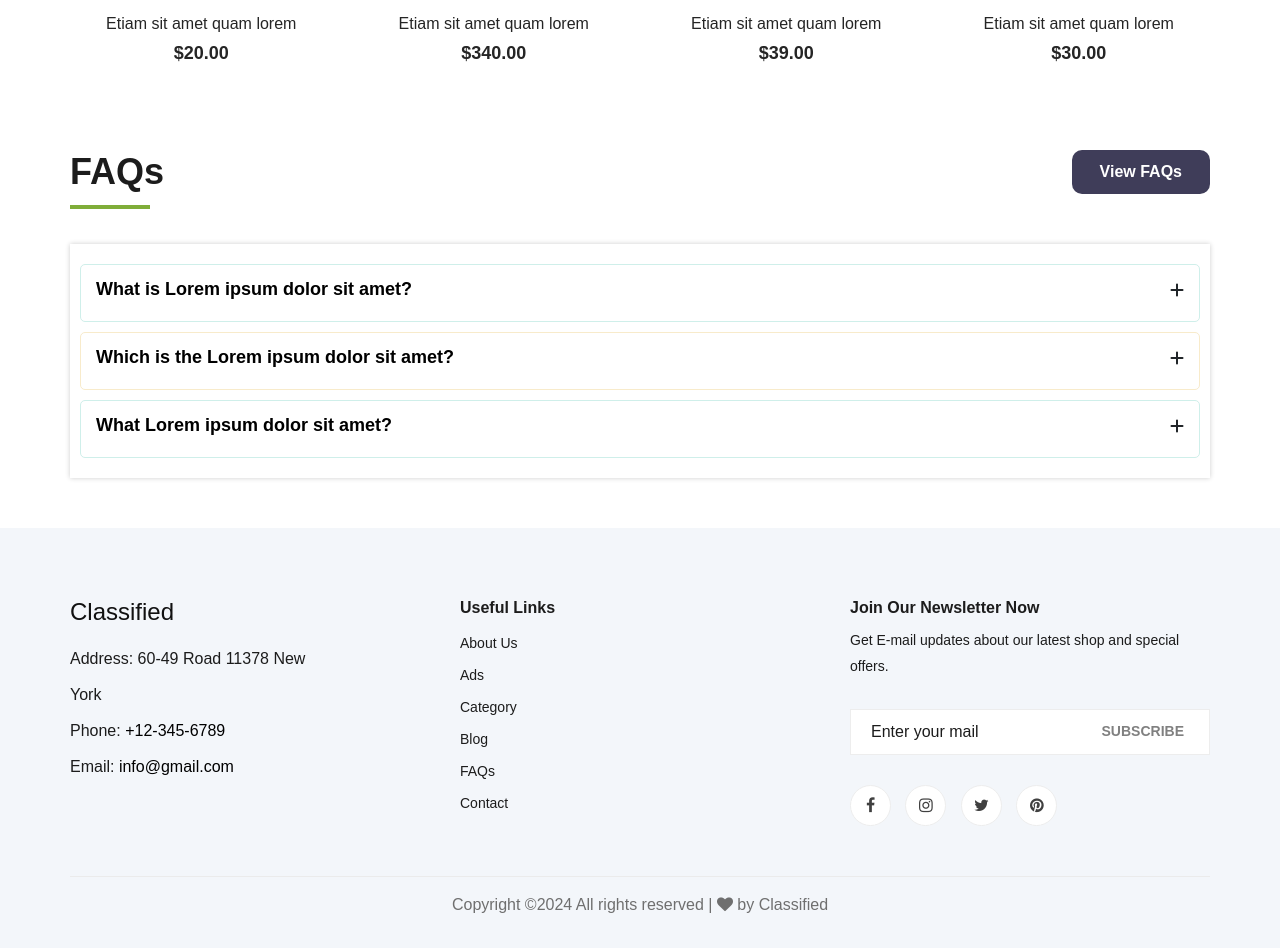
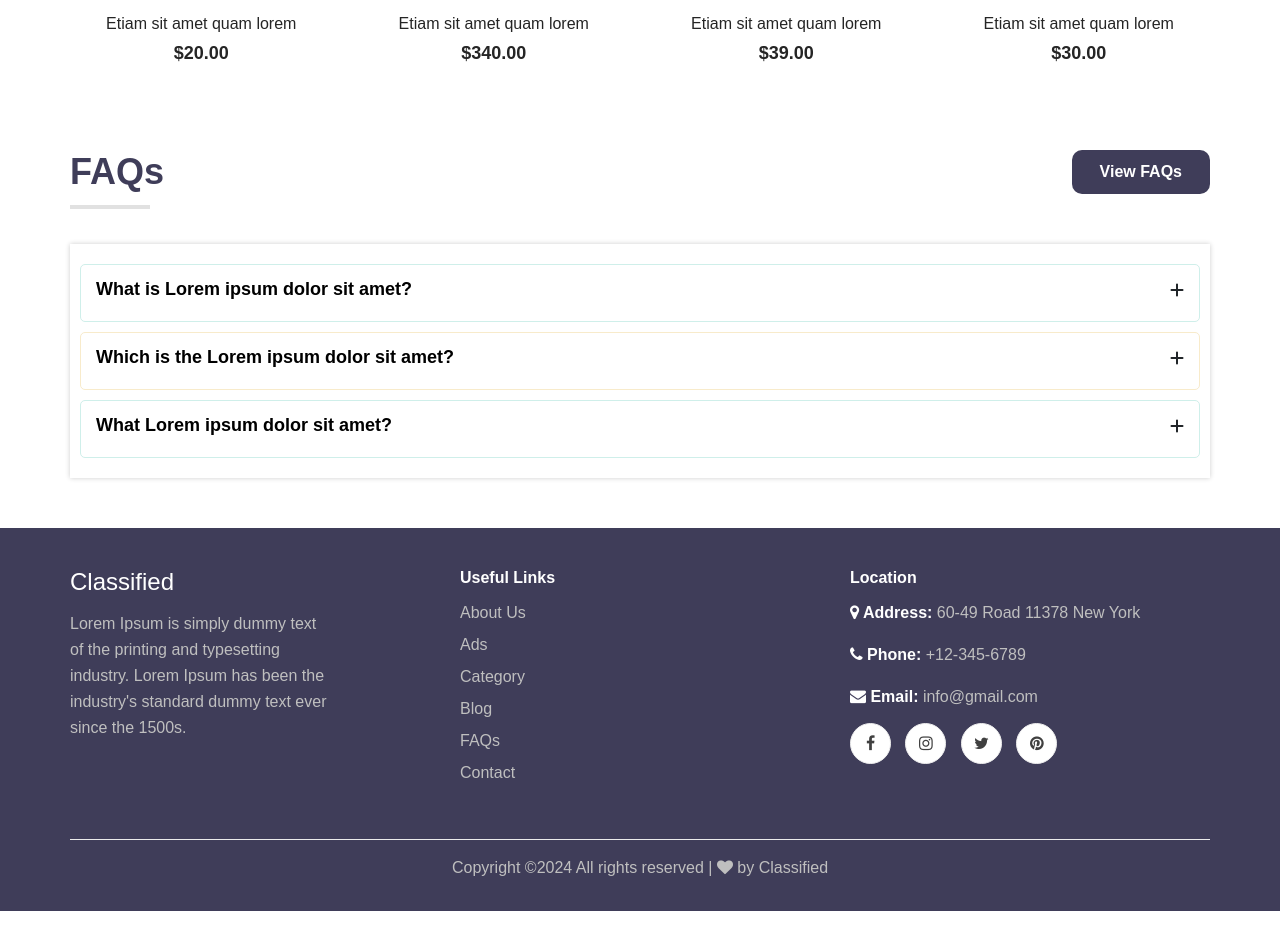
Before and after one commit to ayushifablead/classfiledwebsite, a PHP site: page /index.php in a window 1280 px wide. Shown: the part 1841-2789 px from the top of the page. After the commit the page ends 2752 px from the top, so only its background shows below. Run offline with PHP 8.4, Linux system fonts and the light colour scheme; some libraries are stand-ins or nearby versions.

Commit message:
first commit

```diff
--- a/css/style.css
+++ b/css/style.css
@@ -88,7 +88,7 @@ ol {
 }
 
 .section-title h2 {
-	color: #1c1c1c;
+	color: #3f3d59;
 	font-weight: 700;
 	position: relative;
 }
@@ -100,7 +100,7 @@ ol {
 	right: 0;
 	height: 4px;
 	width: 80px;
-	background: #7fad39;
+	background: #e1e1e1;
 	content: "";
 	/* margin: 0 auto; */
 }
@@ -638,7 +638,7 @@ ol {
     margin-left: auto;
 }
 .hero__search__form {
-	width: 541px;
+	width: 510px;
 	height: 50px;
 
 	position: relative;
@@ -2760,11 +2760,17 @@ img.cover.img-whp.w-100 {
 -----------------------*/
 
 .footer {
-	background: #F3F6FA;
-	padding-top: 70px;
+	background: #3f3d59;
+	padding-top: 40px;
 	padding-bottom: 0;
 }
-
+footer.footer.spad h4
+{
+	color: white;
+}
+footer.footer.spad p{
+	color: #bfbfbf;
+}
 .footer__about {
 	margin-bottom: 30px;
 }
@@ -2790,7 +2796,7 @@ img.cover.img-whp.w-100 {
 }
 
 .footer__widget h6 {
-	color: #1c1c1c;
+	color: white;
 	font-weight: 700;
 	margin-bottom: 10px;
 }
@@ -2805,9 +2811,30 @@ img.cover.img-whp.w-100 {
 }
 
 .footer__widget ul li a {
-	color: #1c1c1c;
-	font-size: 14px;
+	color: #bfbfbf;
+	font-size: 16px;
 	line-height: 32px;
+}
+.footer__widget1 ul li a.link-text {
+    color: #bfbfbf;
+    font-size: 16px;
+	font-weight: 400;
+    line-height: 32px;
+}
+.footer__widget1 ul li
+{
+	color: white;
+    font-weight: 700;
+    margin-bottom: 10px;
+}
+.footer__widget1 h6{
+	color: white;
+    font-weight: 700;
+    margin-bottom: 10px;
+}
+.footer__widget1 ul li
+{
+	list-style: none;
 }
 
 .footer__widget p {
@@ -2867,7 +2894,7 @@ img.cover.img-whp.w-100 {
 }
 
 .footer__widget .footer__widget__social a:hover {
-	background: #7fad39;
+	background: transparent;
 	color: #ffffff;
 	border-color: #ffffff;
 }
@@ -3681,7 +3708,7 @@ img.cover.img-whp.w-100 {
 		border: 1px solid #f8ebcb;
 	}
 	.accordion .accordion-content:hover{
-		background-color: #7fad39;
+		background-color: #3f3d59;
 
 	}
 	.accordion .accordion-content:hover h5{
--- a/footer.php
+++ b/footer.php
@@ -11,11 +11,8 @@
                          <h4>Classified</h4>
                          </a>
                         </div>
-                        <ul>
-                            <li>Address: 60-49 Road 11378 New York</li>
-                            <li>Phone: <a class="link-text" href="tel:+123456789"> +12-345-6789</a></li>
-                            <li>Email: <a class="link-text" href="mailto:info@gmail.com">info@gmail.com</a></li>
-                        </ul>
+                       <p>Lorem Ipsum is simply dummy text of the printing and typesetting industry. Lorem Ipsum has been the industry's standard dummy text ever since the 1500s.
+</p>
                     </div>
                 </div>
                 <div class="col-lg-4 col-md-6 col-sm-6 offset-lg-1">
@@ -33,13 +30,16 @@
                     </div>
                 </div>
                 <div class="col-lg-4 col-md-12">
+                <div class="footer__widget1">
+                <h6>Location</h6>
+                <ul>
+                            <li><i class="fa fa-map-marker" aria-hidden="true"></i>  Address: <a class="link-text" href="#"> 60-49 Road 11378 New York</a></li>
+                            <li><i class="fa fa-phone" aria-hidden="true"></i> Phone: <a class="link-text" href="tel:+123456789"> +12-345-6789</a></li>
+                            <li><i class="fa fa-envelope" aria-hidden="true"></i> Email: <a class="link-text" href="mailto:info@gmail.com">info@gmail.com</a></li>
+                        </ul>
+</div>
                     <div class="footer__widget">
-                        <h6>Join Our Newsletter Now</h6>
-                        <p>Get E-mail updates about our latest shop and special offers.</p>
-                        <form action="#">
-                            <input type="text" placeholder="Enter your mail">
-                            <button type="submit" class="site-btn">Subscribe</button>
-                        </form>
+
                         <div class="footer__widget__social">
                             <a href="#"><i class="fa fa-facebook"></i></a>
                             <a href="#"><i class="fa fa-instagram"></i></a>
@@ -48,6 +48,7 @@
                         </div>
                     </div>
                 </div>
+
             </div>
             <div class="row">
                 <div class="col-lg-12">
--- a/header.php
+++ b/header.php
@@ -205,7 +205,7 @@
                                     <li><a href="./blog-details.php">Blog Details</a></li>
                                 </ul>
                             </li> -->
-                            <li><a href="./category.php">Categories</a></li>
+                            <li><a href="./category1.php">Categories</a></li>
                           <li><a href="login.php">Login</a></li>
                              <!--  <li><a href="./faqs.php">Faqs</a></li>
                             <li><a href="./contact.php">Contact</a></li> -->
--- a/index.php
+++ b/index.php
@@ -66,7 +66,7 @@
                 <div class="col-lg-12">
                 <div class="d-flex justify-content-between section-title">
                         <h2>Trending</h2>
-                        <button type="submit" class="view_button_dasboard_page"    onclick="window.location.href='fresh-meat-category.php'">View Trending</button>
+                        <button type="submit" class="view_button_dasboard_page"    onclick="window.location.href='category.php'">View Trending</button>
                     </div>
 
                 </div>
@@ -108,7 +108,7 @@
             <div class="row">
                 <div class="col-lg-12">
                     <div class="d-flex justify-content-between section-title">
-                        <h2>Featured Product</h2>
+                        <h2>Ads</h2>
                         <button type="submit" class="view_button_dasboard_page"    onclick="window.location.href='shop-grid.php'">View Ads</button>
                     </div>
 
```
